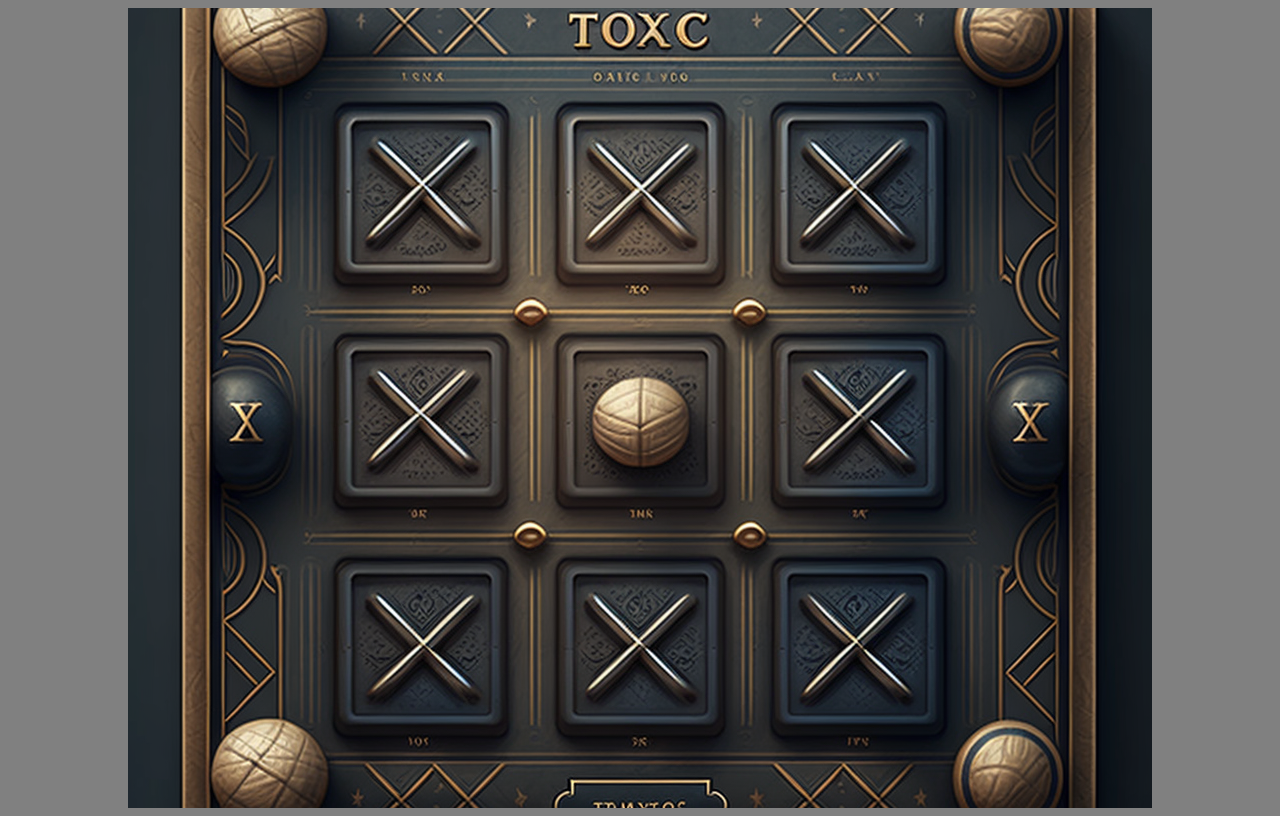
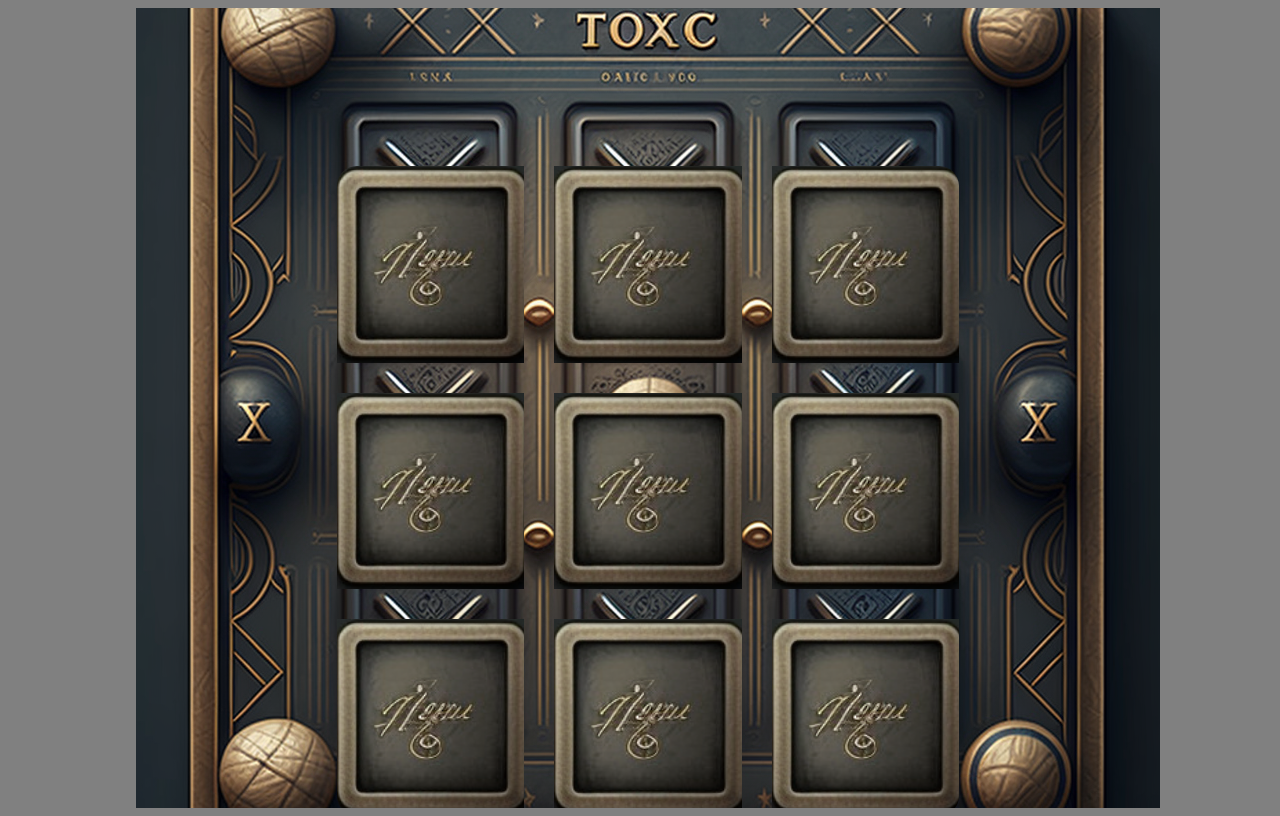
Before and after one commit to amauryperalta28/elegant-tic-tac-toe-vanillaJS, a plain HTML site: page src/game.html in a window 1280 px wide. Drawn offline with Linux system fonts and the light colour scheme.

Commit message:
Added css class for empty, zero and cross

```diff
--- a/src/game.css
+++ b/src/game.css
@@ -1,18 +1,72 @@
-body{
- background-color: grey;
- overflow: hidden;
- display: flex;
- justify-content: center;
+body {
+    background-color: grey;
+    overflow: hidden;
 }
 
-.board{
+.board-background {
     height: 100vh;
     width: 100vw;
-    /* display: flex;
-    justify-content: center; */
     background-image: url("../assets/game-background.png");
     background-repeat: no-repeat;
     background-position: center;
     overflow: hidden;
+    display: flex;
+    justify-content: center;
+}
 
+.board-square {
+    width: 622px;
+    height: 650px;
+    border-radius: 18px;
+    display: grid;
+    grid-template-columns: repeat(3, 1fr);
+    grid-template-rows: repeat(3, 1fr);
+    margin-top: 158px;
+    gap: 30px;
 }
+
+/*
+.box {
+    border: 1px solid white;
+    background-image: url('../assets/blank.png');
+    background-repeat: no-repeat;
+    background-size: cover;
+}
+
+*/
+
+.empty-box {
+    background-image: url("../assets/blank.png");
+    background-repeat: no-repeat;
+    background-size: cover;
+}
+
+.zero-box {
+    background-image: url("../assets/cero.png");
+    background-repeat: no-repeat;
+    background-size: cover;
+}
+
+.x-box {
+    background-image: url("../assets/cross.png");
+    background-repeat: no-repeat;
+    background-size: cover;
+}
+
+.top-left-border-rounded {
+
+    border-top-left-radius: 20px;
+}
+
+.top-right-border-rounded {
+
+    border-top-right-radius: 20px;
+}
+
+.bottom-left-border-rounded {
+    border-bottom-left-radius: 20px;
+}
+
+.bottom-right-border-rounded {
+    border-bottom-right-radius: 20px;
+}
--- a/src/game.html
+++ b/src/game.html
@@ -8,8 +8,19 @@
     <title>Document</title>
   </head>
   <body>
-    <div class="board">
+    <div class="board-background">
+        <div class="board-square">
+            <div class="box top-left-border-rounded empty-box"></div>
+            <div class="box empty-box"></div>
+            <div class="box top-right-border-rounded empty-box"></div>
+            <div class="box empty-box"></div>
+            <div class="box empty-box"></div>
+            <div class="box empty-box"></div>
+            <div class="box bottom-left-border-rounded empty-box"></div>
+            <div class="box empty-box"></div>
+            <div class="box bottom-right-border-rounded empty-box"></div>
+        </div>
+    </div>
 
-    </div>
   </body>
 </html>
```
Also changed, not shown: assets/blank.png (added).
